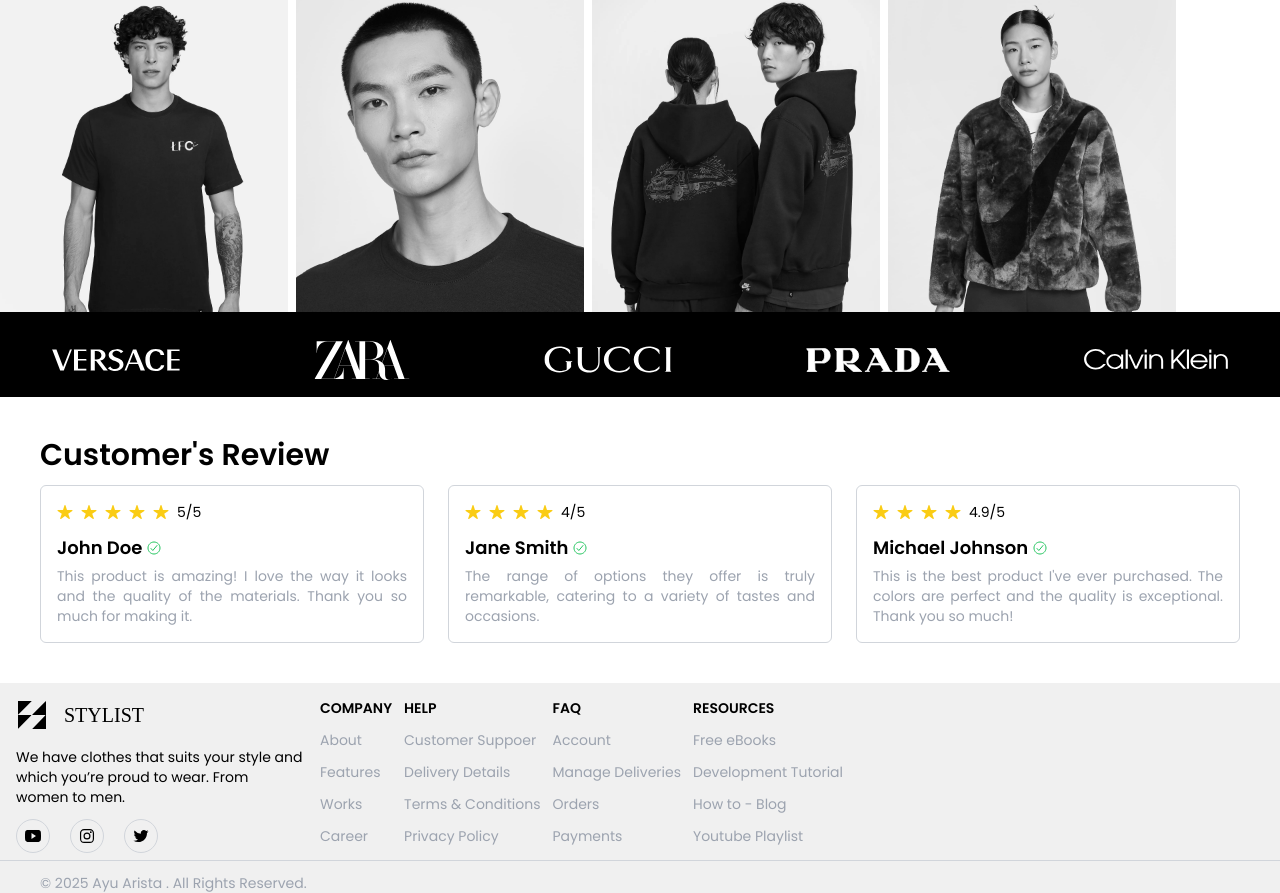
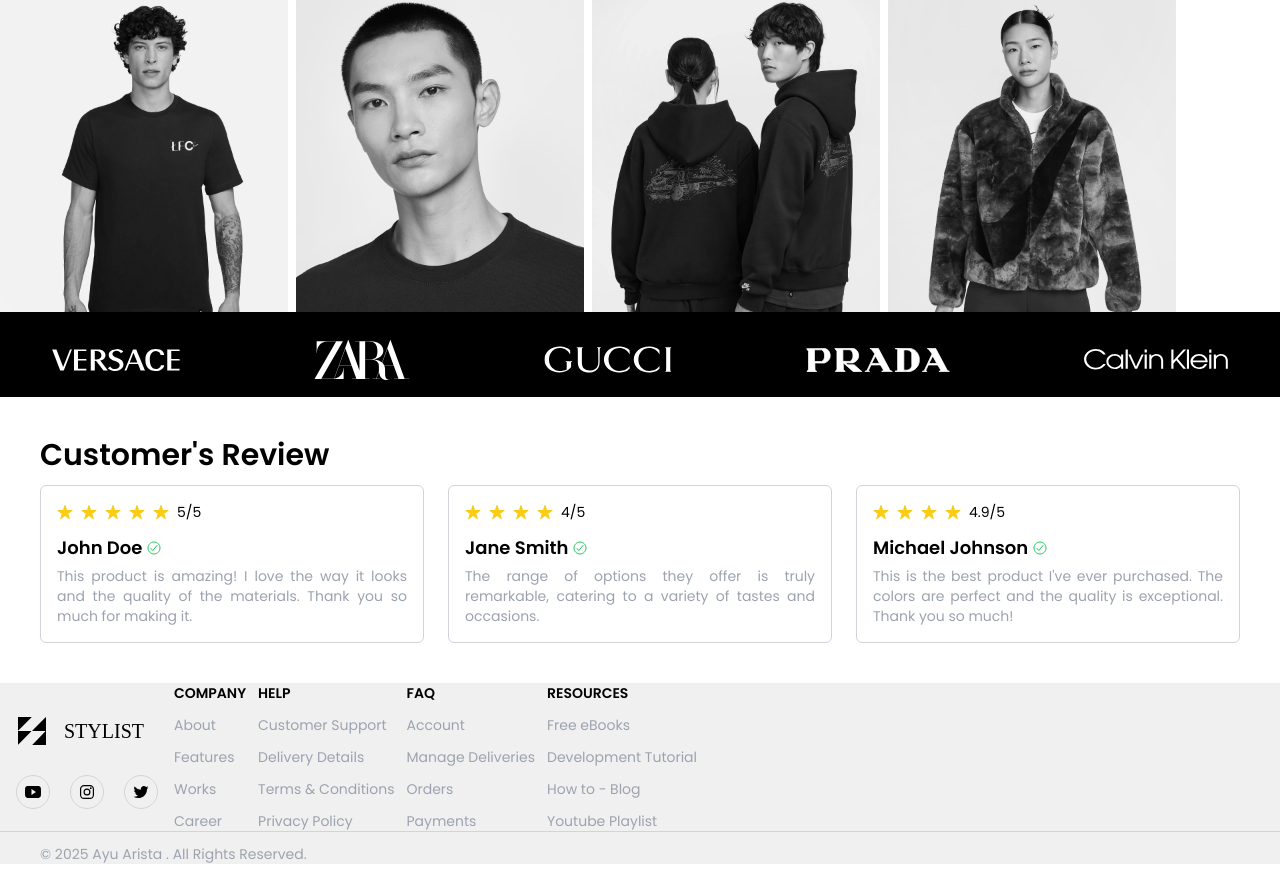
Before and after one commit to ayuarista/stylist, a website: page index.html in a window 1280 px wide. Shown: the part 2015-2908 px from the top of the page. After the commit the page ends 2879 px from the top, so only its background shows below. Drawn offline with nearby package versions, Linux system fonts and the light colour scheme; a web font is replaced by a local one.

Commit message:
fix footer

```diff
--- a/index.html
+++ b/index.html
@@ -357,10 +357,10 @@
             <h1 class="text-xl font-dela">STYLIST</h1>
           </div>
           <div class="mx-4">
-            <p class="max-w-72 text-sm">
+            <!-- <p class="max-w-72 text-sm">
               We have clothes that suits your style and which you’re proud to
               wear. From women to men.
-            </p>
+            </p> -->
             <div class="flex justify-between items-center mt-3">
               <div class="flex justify-center items-center gap-5">
                 <a href="">
@@ -399,7 +399,7 @@
           <div>
             <ul class="flex flex-col gap-3 text-sm text-gray-400">
               <h1 class="text-sm font-semibold text-black">HELP</h1>
-              <li><a href="">Customer Suppoer</a></li>
+              <li><a href="">Customer Support</a></li>
               <li><a href="">Delivery Details</a></li>
               <li><a href="">Terms & Conditions</a></li>
               <li><a href="">Privacy Policy</a></li>
```
